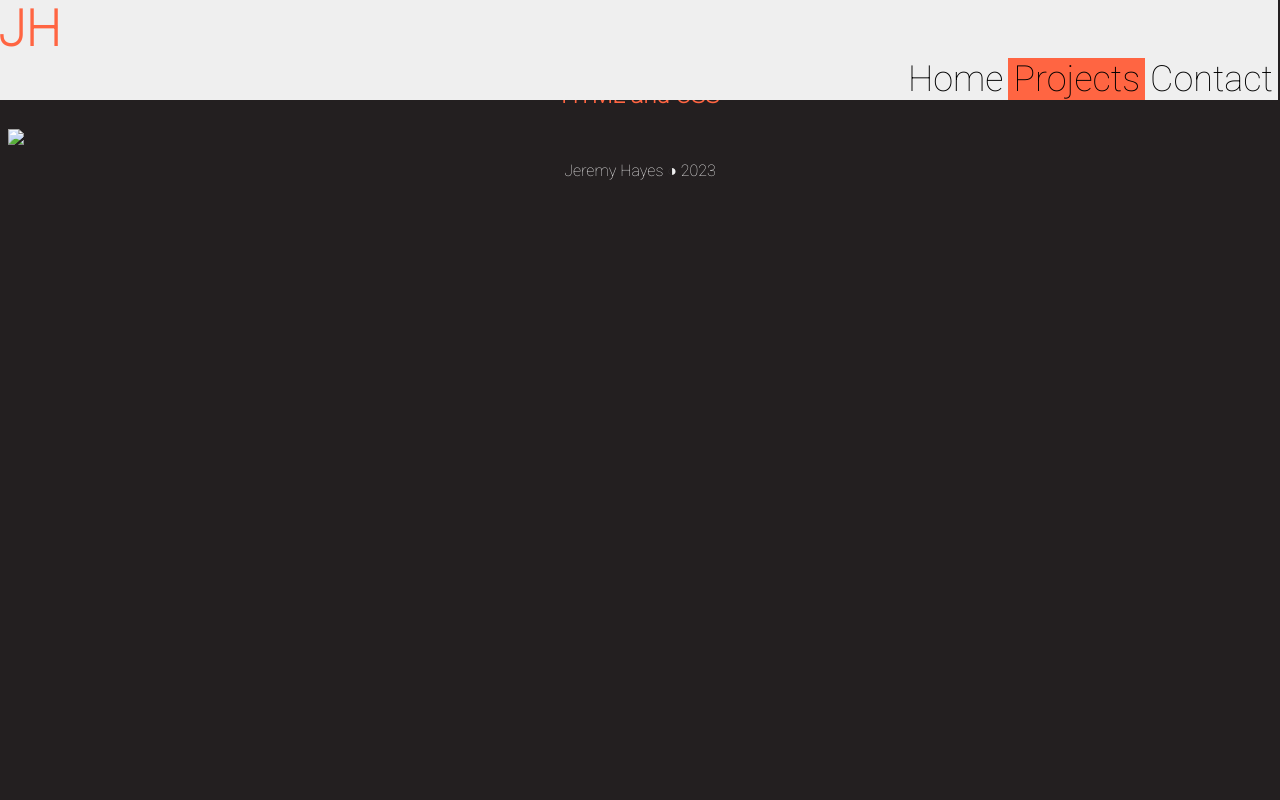
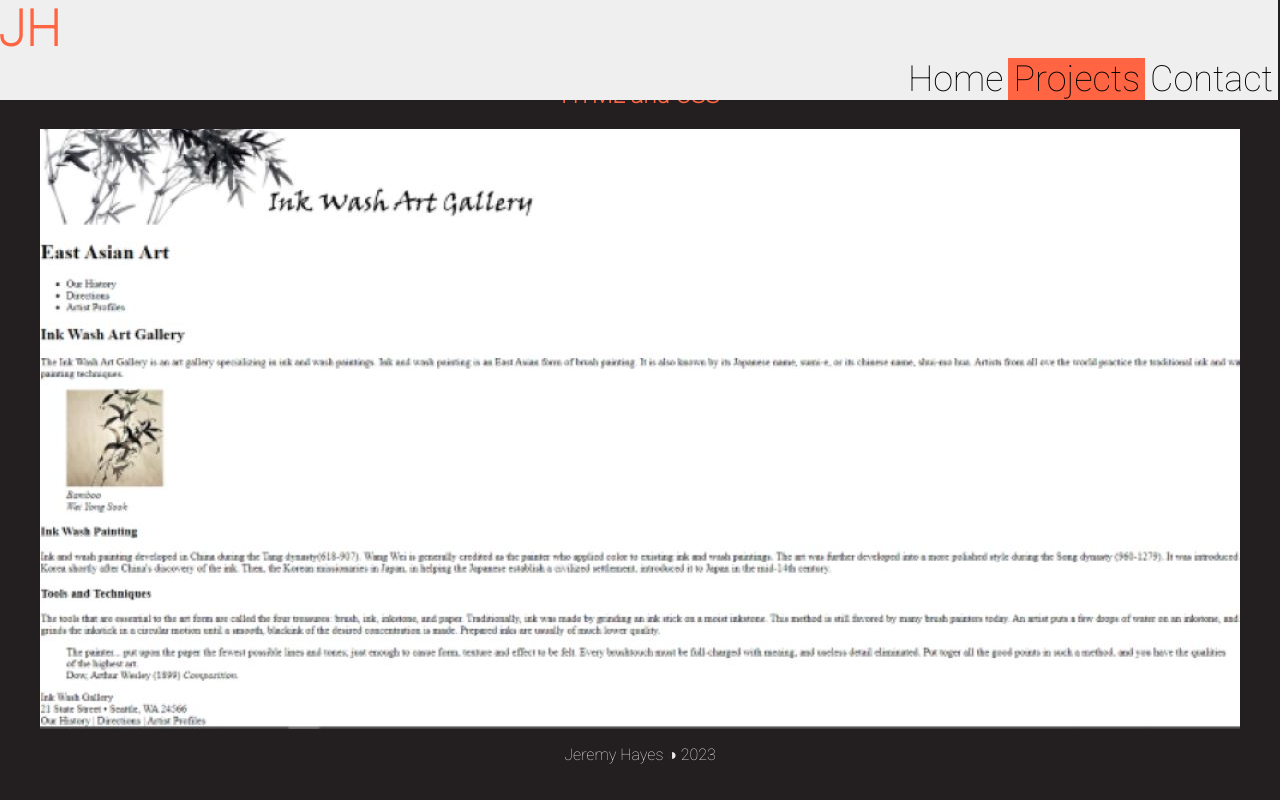
Before and after one commit to jerbo7258/portfolio, a plain HTML site: page pages/162.html in a window 1280 px wide. Drawn offline with nearby package versions, Linux system fonts and the light colour scheme.

Commit message:
Update 162.html

```diff
--- a/pages/162.html
+++ b/pages/162.html
@@ -38,7 +38,7 @@
 <h2 style="text-align:center ;">HTML and CSS</h2>
 
 
-<img src="images/162.pjpg"/>
+<img src="../images/162.jpg"/>
 
 
 
```
